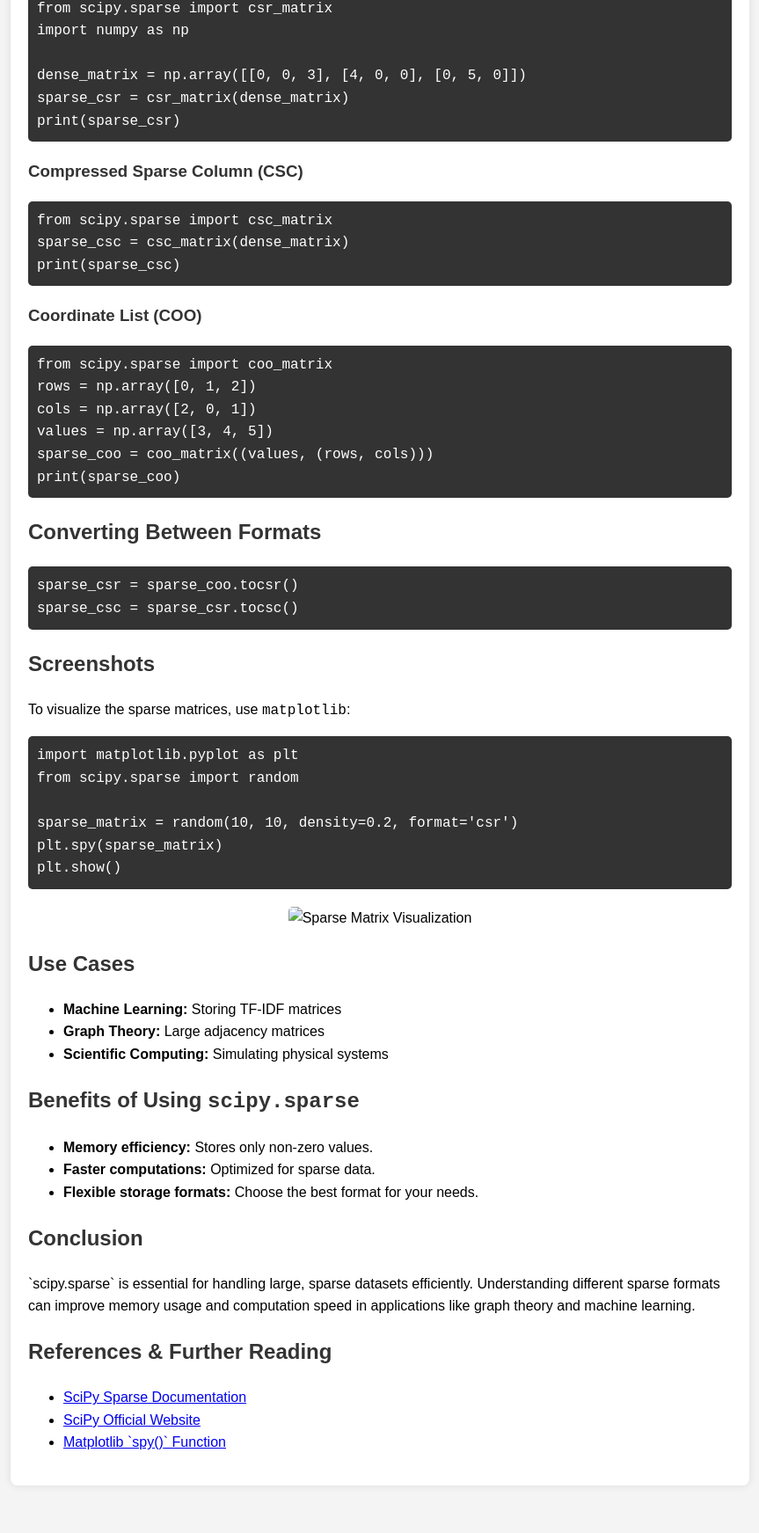
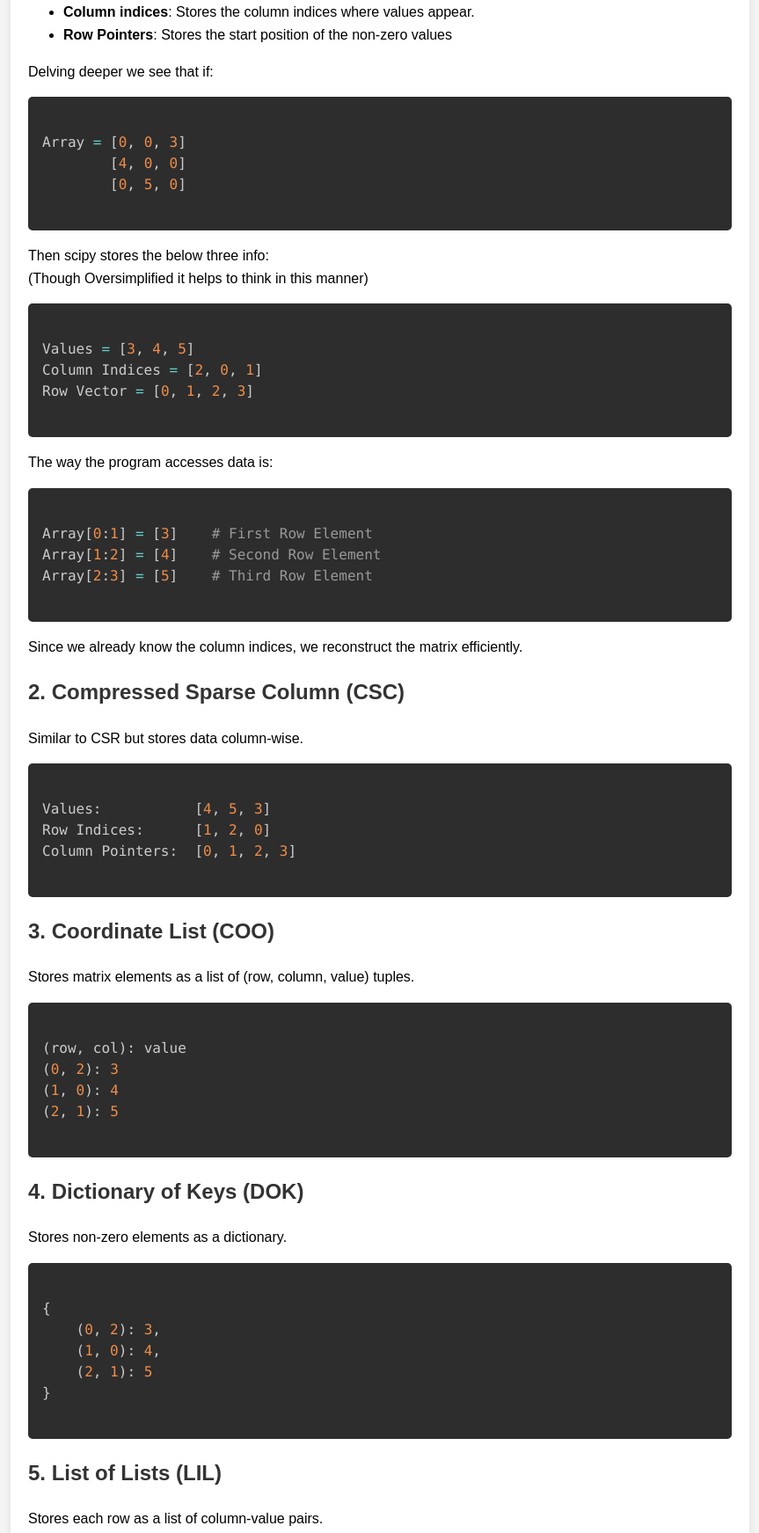
Before and after one commit to TejasNV234/Scipy-sparse-Exposition, a plain HTML site: page docs/index.html in a window 1280 px wide. Shown: the part 834-2577 px from the top of the page at 88% size, without its empty margins (208-1071 px from the left). Before the commit the page ends 2543 px from the top, so only its background shows below. Drawn offline with nearby package versions, Linux system fonts and the light colour scheme.

Commit message:
some changes

```diff
--- a/docs/index.html
+++ b/docs/index.html
@@ -1,9 +1,8 @@
 <!DOCTYPE html>
 <html lang="en">
+
 <head>
-    <meta charset="UTF-8">
-    <meta name="viewport" content="width=device-width, initial-scale=1.0">
-    <title>Efficient Sparse Matrices with SciPy</title>
+    <title>Efficient Sparse Matrices with Scipy</title>
     <style>
         body {
             font-family: Arial, sans-serif;
@@ -33,97 +32,116 @@
         code {
             font-family: "Courier New", monospace;
         }
-        .screenshot {
-            text-align: center;
-            margin: 20px 0;
-        }
-        .screenshot img {
-            max-width: 100%;
-            border-radius: 5px;
-        }
     </style>
+
+    <link href="https://cdnjs.cloudflare.com/ajax/libs/prism/1.29.0/themes/prism-tomorrow.min.css" rel="stylesheet">
 </head>
+
 <body>
-    <div class="container">
-        <h1>Efficient Sparse Matrices with SciPy</h1>
+
+<div class="container">
+        <h1>Efficient Sparse Matrices with Scipy</h1>
 
         <h2>Introduction</h2>
-        <p>Efficient storage and computation are critical when dealing with large datasets. <strong>SciPy’s sparse module (<code>scipy.sparse</code>)</strong> provides specialized data structures and algorithms for handling sparse matrices—matrices that contain mostly zero values.</p>
+            <p>Efficient storage and computation are critical when dealing with large datasets. <strong>SciPy’s sparse module (<code>scipy.sparse</code>)</strong> provides specialized data structures and algorithms for handling sparse matrices—matrices that contain mostly zero values.</p>
 
-        <h2>Installation & Setup</h2>
-        <pre><code>pip install scipy</code></pre>
-        <p>Then, import the necessary module:</p>
-        <pre><code>from scipy.sparse import csr_matrix, csc_matrix, coo_matrix</code></pre>
+        <h2>Installation and Setup</h2>
+            <pre><code class="language-python">pip install scipy</code></pre>
+            <p>Then you can import the sparse modules</p>
+            <pre><code class="language-python">from scipy.sparse import ...</code></pre>
 
-        <h2>What Are Sparse Matrices?</h2>
-        <p>Sparse matrices store only non-zero values, reducing memory usage. They are useful in:</p>
-        <ul>
-            <li>Graph representation</li>
-            <li>Machine learning (e.g., TF-IDF matrices)</li>
-            <li>Physics and engineering simulations</li>
-        </ul>
+        <h2>What are Sparse Matrices</h2>
+            <p>Sparse matrices are matrices where most elements are zero. Instead of storing every element, sparse matrices store only non-zero values and their positions.</p>
 
-        <h2>SciPy Sparse Matrix Formats</h2>
-        <h3>Compressed Sparse Row (CSR)</h3>
-        <pre><code>from scipy.sparse import csr_matrix
-import numpy as np
+     <h2>Compressed Sparse Row (CSR) Format</h2>
+    <p>CSR is very efficient for row based operations, such as slicing and matrix multiplication.</p>
+    <p>Storage Structure:</p>
 
-dense_matrix = np.array([[0, 0, 3], [4, 0, 0], [0, 5, 0]])
-sparse_csr = csr_matrix(dense_matrix)
-print(sparse_csr)</code></pre>
+    <ul>
+    <li><strong>Data</strong>: Stores the non-zero values.
+    <li><strong>Column indices</strong>: Stores the column indices where values appear.
+    <li><strong>Row Pointers</strong>: Stores the start position of the non-zero values
+    </ul>
+    <p>Delving deeper we see that if:</p>
+    <pre><code class="language-python" style="white-space: pre;">
+Array = [0, 0, 3]
+        [4, 0, 0]
+        [0, 5, 0]
+    </code></pre>
+    <p>Then scipy stores the below three info:<br>
+(Though Oversimplified it helps to think in this manner)
+    </p>
+    <pre><code class="language-python">
+Values = [3, 4, 5]
+Column Indices = [2, 0, 1]
+Row Vector = [0, 1, 2, 3]
+    </code></pre>
+    <p>The way the program accesses data is: </p>
+    <pre><code class="language-python">
+Array[0:1] = [3]    # First Row Element
+Array[1:2] = [4]    # Second Row Element
+Array[2:3] = [5]    # Third Row Element
+    </code></pre>
+    <p>Since we already know the column indices, we reconstruct the matrix efficiently.</p>
+    <h2>2. Compressed Sparse Column (CSC)</h2>
+    <p>Similar to CSR but stores data column-wise.</p>
+    <pre><code class="language-python">
+Values:           [4, 5, 3]
+Row Indices:      [1, 2, 0]
+Column Pointers:  [0, 1, 2, 3]
+    </code></pre>
 
-        <h3>Compressed Sparse Column (CSC)</h3>
-        <pre><code>from scipy.sparse import csc_matrix
-sparse_csc = csc_matrix(dense_matrix)
-print(sparse_csc)</code></pre>
+    <h2>3. Coordinate List (COO)</h2>
+    <p>Stores matrix elements as a list of (row, column, value) tuples.</p>
+    <pre><code class="language-python">
+(row, col): value
+(0, 2): 3
+(1, 0): 4
+(2, 1): 5
+    </code></pre>
 
-        <h3>Coordinate List (COO)</h3>
-        <pre><code>from scipy.sparse import coo_matrix
-rows = np.array([0, 1, 2])
-cols = np.array([2, 0, 1])
-values = np.array([3, 4, 5])
-sparse_coo = coo_matrix((values, (rows, cols)))
-print(sparse_coo)</code></pre>
+    <h2>4. Dictionary of Keys (DOK)</h2>
+    <p>Stores non-zero elements as a dictionary.</p>
+    <pre><code class="language-python">
+{
+    (0, 2): 3,
+    (1, 0): 4,
+    (2, 1): 5
+}
+    </code></pre>
 
-        <h2>Converting Between Formats</h2>
-        <pre><code>sparse_csr = sparse_coo.tocsr()
-sparse_csc = sparse_csr.tocsc()</code></pre>
+    <h2>5. List of Lists (LIL)</h2>
+    <p>Stores each row as a list of column-value pairs.</p>
+    <pre><code class="language-python">
+[
+    [ (2, 3) ],    # Row 0
+    [ (0, 4) ],    # Row 1
+    [ (1, 5) ]     # Row 2
+]
+    </code></pre>
 
-        <h2>Screenshots</h2>
-        <p>To visualize the sparse matrices, use <code>matplotlib</code>:</p>
-        <pre><code>import matplotlib.pyplot as plt
-from scipy.sparse import random
+    <h2>6. Block Sparse Row (BSR)</h2>
+    <p>BSR stores non-zero values in blocks rather than individual elements. It is useful for structured matrices, such as those in physics and engineering simulations.</p>
+    <pre><code class="language-python">
+Matrix = [1, 2, 0, 0]
+         [3, 4, 0, 0]
+         [0, 0, 5, 6]
+         [0, 0, 7, 8]
 
-sparse_matrix = random(10, 10, density=0.2, format='csr')
-plt.spy(sparse_matrix)
-plt.show()</code></pre>
-        <div class="screenshot">
-            <img src="sparse_matrix_example.png" alt="Sparse Matrix Visualization">
-        </div>
+Blocks:
+    [
+        [[1, 2], [3, 4]],  # Block (0,0)
+        [[5, 6], [7, 8]]   # Block (1,1)
+    ]
 
-        <h2>Use Cases</h2>
-        <ul>
-            <li><strong>Machine Learning:</strong> Storing TF-IDF matrices</li>
-            <li><strong>Graph Theory:</strong> Large adjacency matrices</li>
-            <li><strong>Scientific Computing:</strong> Simulating physical systems</li>
-        </ul>
+Block Indices:  [0, 1]      # Just like Row Indice and Column Pointer
+Block Pointers: [0, 1, 2]
+    </code></pre>
+</div>
 
-        <h2>Benefits of Using <code>scipy.sparse</code></h2>
-        <ul>
-            <li><strong>Memory efficiency:</strong> Stores only non-zero values.</li>
-            <li><strong>Faster computations:</strong> Optimized for sparse data.</li>
-            <li><strong>Flexible storage formats:</strong> Choose the best format for your needs.</li>
-        </ul>
+    <script src="https://cdnjs.cloudflare.com/ajax/libs/prism/1.29.0/prism.min.js"></script>
+    <script src="https://cdnjs.cloudflare.com/ajax/libs/prism/1.29.0/components/prism-python.min.js"></script>
 
-        <h2>Conclusion</h2>
-        <p>`scipy.sparse` is essential for handling large, sparse datasets efficiently. Understanding different sparse formats can improve memory usage and computation speed in applications like graph theory and machine learning.</p>
+</body>
 
-        <h2>References & Further Reading</h2>
-        <ul>
-            <li><a href="https://docs.scipy.org/doc/scipy/reference/sparse.html">SciPy Sparse Documentation</a></li>
-            <li><a href="https://scipy.org/">SciPy Official Website</a></li>
-            <li><a href="https://matplotlib.org/stable/users/prev_whats_new/whats_new_3.1.0.html#spy-visualization-for-sparse-matrices">Matplotlib `spy()` Function</a></li>
-        </ul>
-    </div>
-</body>
 </html>
```
